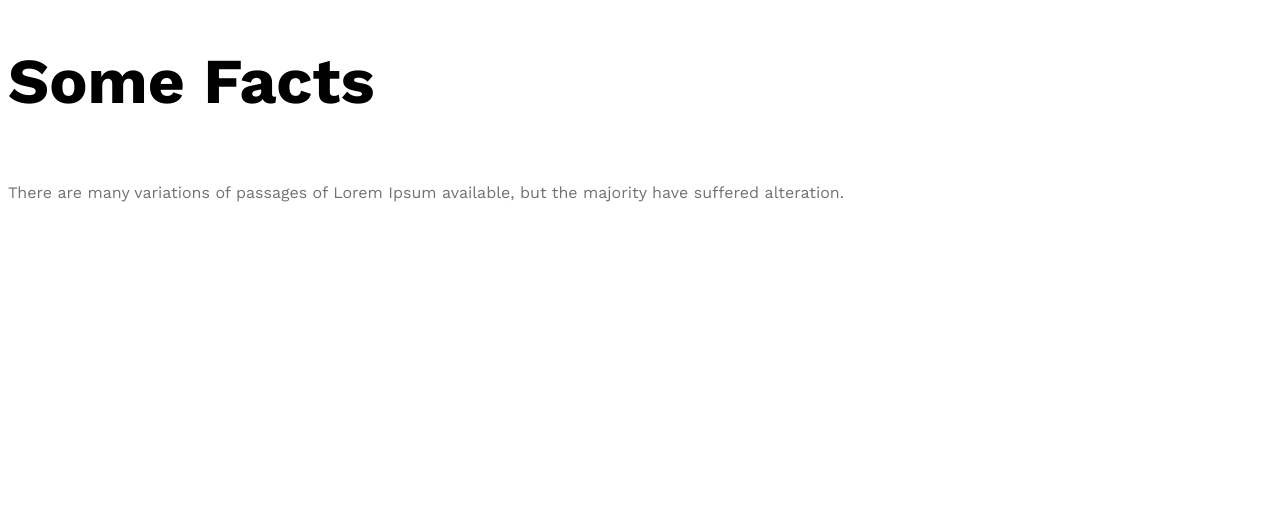
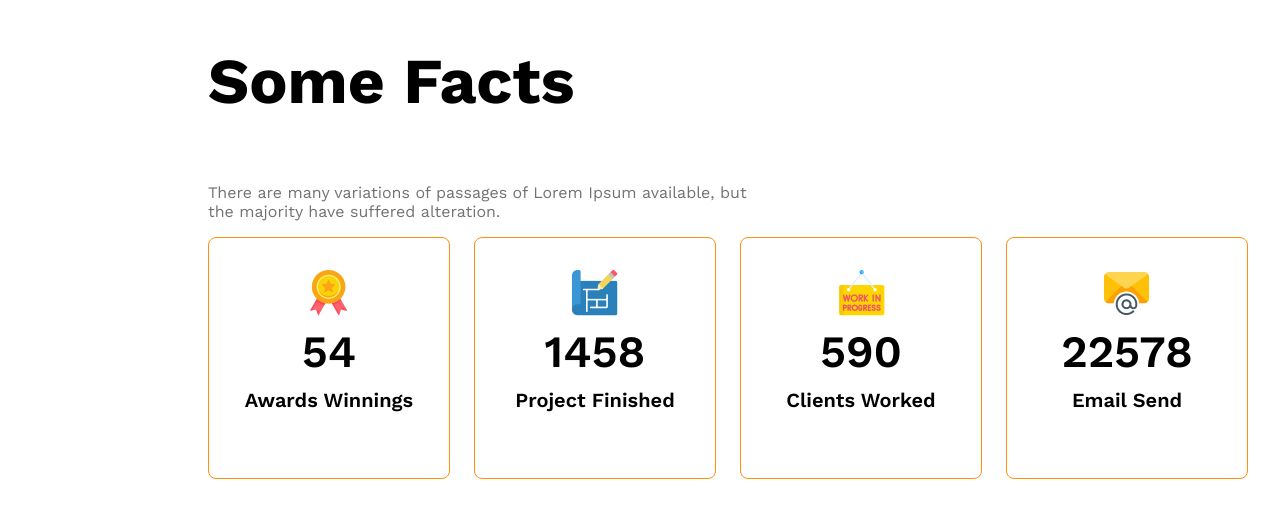
Before and after one commit to shohagferdous/g3-arechecter-website, a plain HTML site: page index.html in a window 1280 px wide. Shown: the part 2229-2746 px from the top of the page. Before the commit the page ends 2680 px from the top, so only its background shows below. Drawn offline with nearby package versions, Linux system fonts and the light colour scheme.

Commit message:
some facts

```diff
--- a/index.html
+++ b/index.html
@@ -41,34 +41,46 @@
 
             </div>
             <div class="our-fichares">
-                <h3 class="fichares-taital"><span id="quck-list" class="text-light-gray">Quick list</span> <span>of Our</span> <span class="text-primary">Features</span></h3>
-                <p class="fichares-description text-light-gray">There are many variations of passages of Lorem Ipsum available, but the majority have suffered alteration in some form, by injected humour, or randomised words which don't look even</p>
+                <h3 class="fichares-taital"><span id="quck-list" class="text-light-gray">Quick list</span> <span>of
+                        Our</span> <span class="text-primary">Features</span></h3>
+                <p class="fichares-description text-light-gray">There are many variations of passages of Lorem Ipsum
+                    available, but the majority have suffered alteration in some form, by injected humour, or randomised
+                    words which don't look even</p>
                 <button class="btn-primary">Explore More</button>
             </div>
         </section>
-        <section>
+        <section class="rr">
             <h3 class="banner-taital">Some Facts</h3>
-             <p class="text-light-gray">There are many variations of passages of Lorem Ipsum available, but the majority have suffered alteration.</p>
+            <p class="text-light-gray fact-description">There are many variations of passages of Lorem Ipsum available, but the majority
+                have suffered alteration.</p>
             <div class="facts-container">
-                <div class="fact">
-                    <img src="" alt="" class="fact-icon">
-                    <h4 class="fact-number"></h4>
-                    <h5 class="fact-name"></h5>
+                <div class="fact display-flex">
+                    <div>
+                        <img src="images/icons/ribon.png" alt="" class="fact-icon">
+                        <h4 class="fact-number">54</h4>
+                        <h5 class="fact-name">Awards Winnings</h5>
                     </div>
-                <div class="fact">
-                    <img src="" alt="" class="fact-icon">
-                    <h4 class="fact-number"></h4>
-                    <h5 class="fact-name"></h5>
                 </div>
-                <div class="fact">
-                    <img src="" alt="" class="fact-icon">
-                    <h4 class="fact-number"></h4>
-                    <h5 class="fact-name"></h5>
+                <div class="fact display-flex">
+                    <div>
+                        <img src="images/icons/projects.png" alt="" class="fact-icon">
+                        <h4 class="fact-number">1458</h4>
+                        <h5 class="fact-name">Project Finished</h5>
                     </div>
-                <div class="fact">
-                    <img src="" alt="" class="fact-icon">
-                    <h4 class="fact-number"></h4>
-                    <h5 class="fact-name"></h5>
+                </div>
+                <div class="fact display-flex">
+                    <div>
+                        <img src="images/icons/customers.png" alt="" class="fact-icon">
+                        <h4 class="fact-number">590</h4>
+                        <h5 class="fact-name">Clients Worked</h5>
+                    </div>
+                </div>
+                <div class="fact display-flex">
+                    <div>
+                        <img src="images/icons/email.png" alt="" class="fact-icon">
+                        <h4 class="fact-number">22578</h4>
+                        <h5 class="fact-name">Email Send</h5>
+                    </div>
                 </div>
             </div>
         </section>
--- a/style/architech.css
+++ b/style/architech.css
@@ -111,3 +111,33 @@ main{
     }
 
 }
+.fact{
+    border: 1px solid #FF900E;
+    width: 240px;
+    height: 240px;
+    border-radius: 8px;
+    align-items: center;
+    justify-content: center;
+    text-align: center;
+}
+.facts-container{
+    display: grid;
+    grid-template-columns: repeat(4,1fr);
+}
+.fact-number{
+    font-size: 2.8rem;
+    font-weight: 600;
+    margin-top: 5px;
+    margin-bottom: 10px;
+}
+.fact-name{
+    font-size: 1.25rem;
+    font-weight: 600;
+    margin-top: 10px;
+}
+.rr{
+    margin-left: 200px;
+}
+.fact-description{
+    max-width: 540px;
+}
```
Lines whose indentation alone changed are shown as unchanged.
